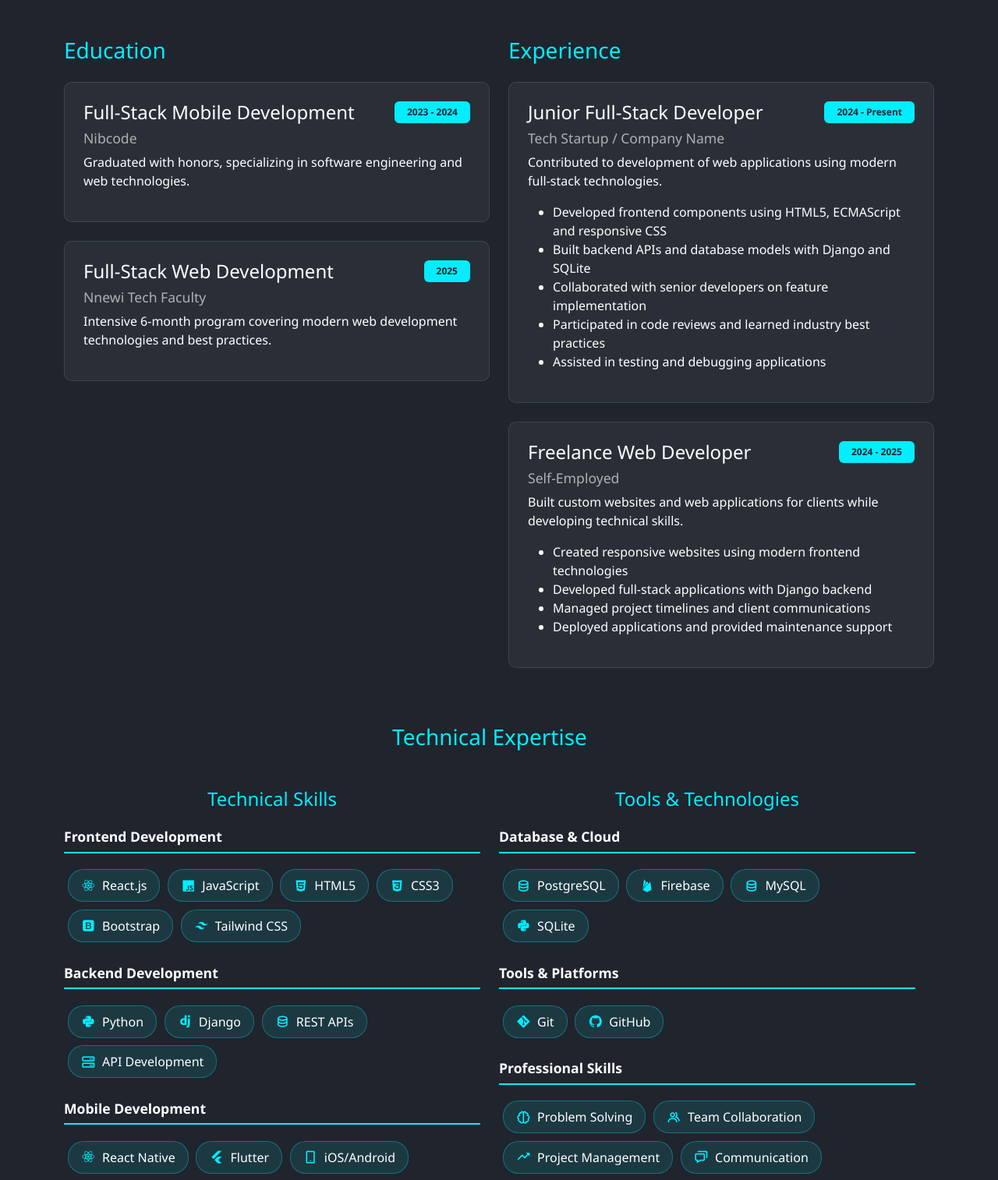
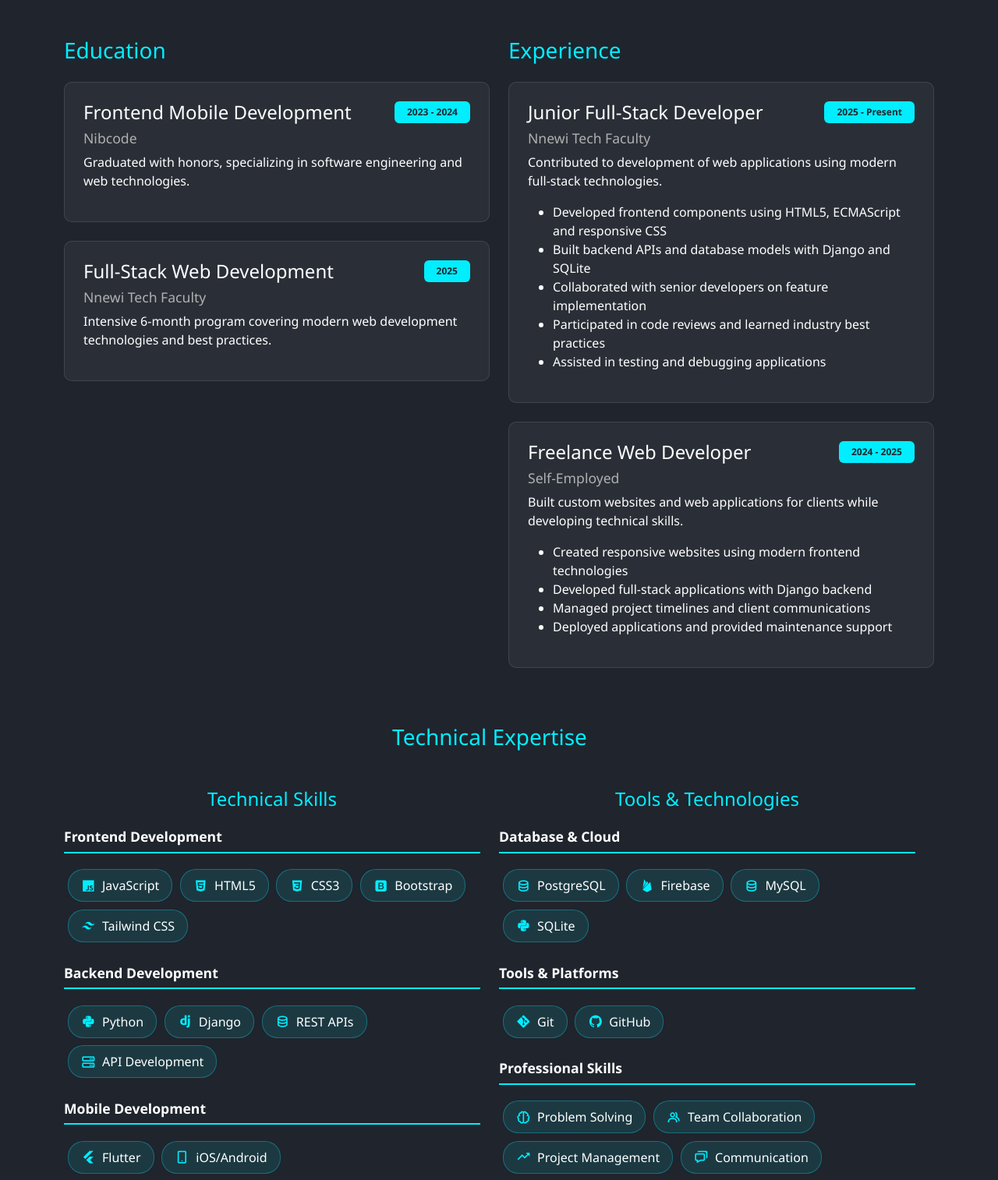
Before and after one commit to EmmanuelNnamani567/emmanuel-portfolio, a plain HTML site: page resume.html in a window 1280 px wide. Shown: the part 220-1734 px from the top of the page at 78% size. Drawn offline with nearby package versions, Linux system fonts and the light colour scheme.

Commit message:
fixing my resume page

```diff
--- a/resume.html
+++ b/resume.html
@@ -258,7 +258,7 @@
 
           <div class="resume-item">
             <div class="d-flex justify-content-between align-items-start">
-              <h4>Full-Stack Mobile Development</h4>
+              <h4>Frontend Mobile Development</h4>
               <span class="badge">2023 - 2024</span>
             </div>
             <h5 class="institution-name">Nibcode</h5>
@@ -282,9 +282,9 @@
   <div class="resume-item">
     <div class="d-flex justify-content-between align-items-start">
       <h4>Junior Full-Stack Developer</h4>
-      <span class="badge">2024 - Present</span>
+      <span class="badge">2025 - Present</span>
     </div>
-    <h5 class="institution-name">Tech Startup / Company Name</h5>
+    <h5 class="institution-name">Nnewi Tech Faculty</h5>
     <p>Contributed to development of web applications using modern full-stack technologies.</p>
     <ul>
       <li>Developed frontend components using HTML5, ECMAScript and responsive CSS</li>
@@ -324,10 +324,6 @@
               <div class="skill-category mb-4">
                 <h5 class="skill-category-title">Frontend Development</h5>
                 <div class="d-flex flex-wrap">
-                  <div class="skill-tag">
-                    <i class='bx bxl-react'></i>
-                    <span>React.js</span>
-                  </div>
                   <div class="skill-tag">
                     <i class='bx bxl-javascript'></i>
                     <span>JavaScript</span>
@@ -376,10 +372,7 @@
               <div class="skill-category mb-4">
                 <h5 class="skill-category-title">Mobile Development</h5>
                 <div class="d-flex flex-wrap">
-                  <div class="skill-tag">
-                    <i class='bx bxl-react'></i>
-                    <span>React Native</span>
-                  </div>
+
                   <div class="skill-tag">
                     <i class='bx bxl-flutter'></i>
                     <span>Flutter</span>
```
